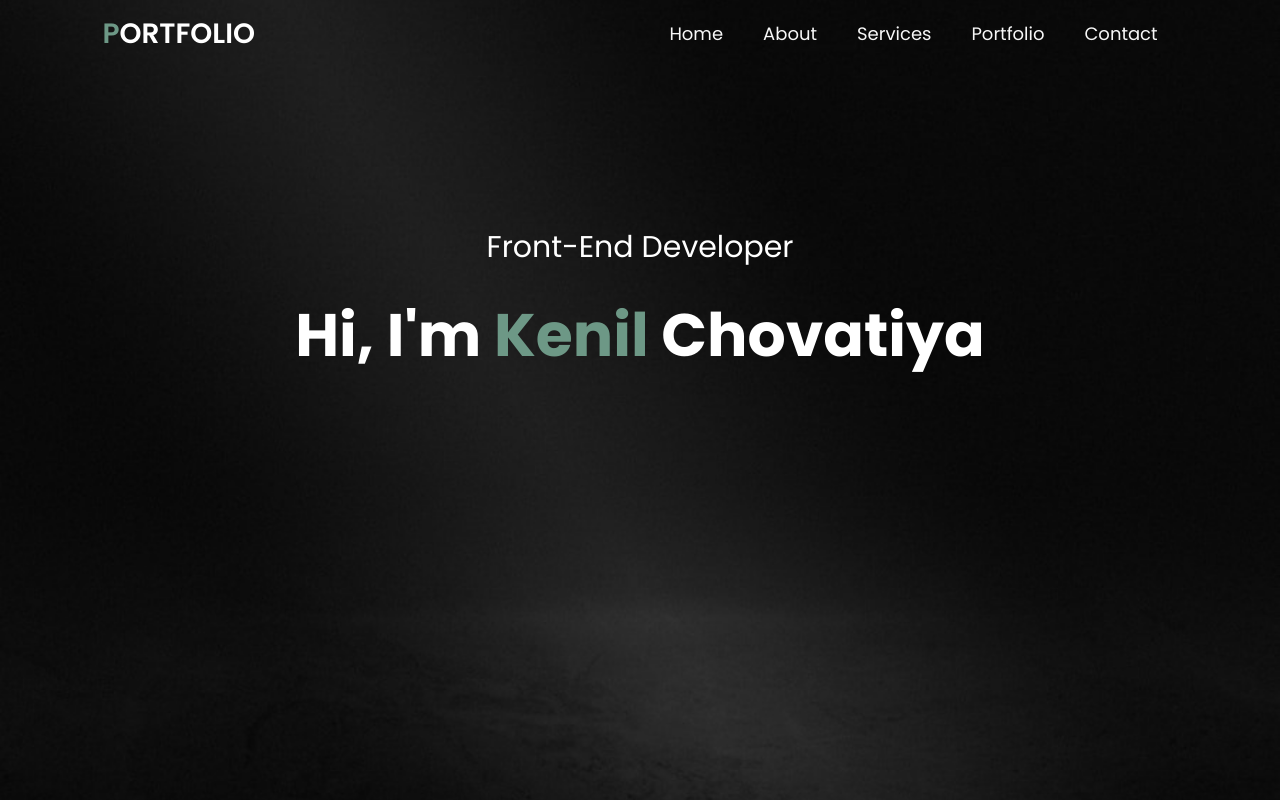
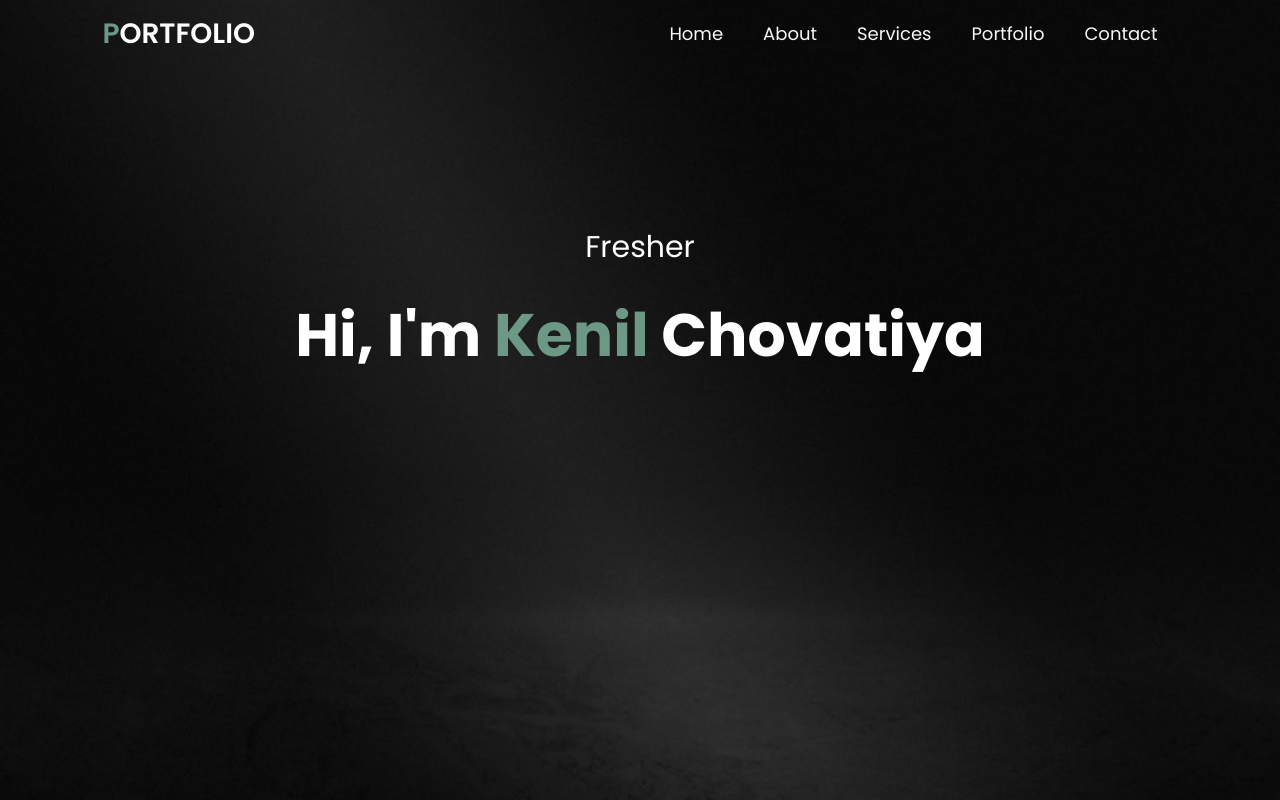
Before and after one commit to kenilchovatiya123/personal-portfolio, a React (Vite) app: page / in a window 1280 px wide. Shown: the top 800 px of the page. Built offline with nearby package versions, Linux system fonts and the light colour scheme.

Commit message:
initial commit

```diff
--- a/src/Components/Navbar/Navbar.jsx
+++ b/src/Components/Navbar/Navbar.jsx
@@ -39,7 +39,7 @@ const Navbar = () => {
                     <FontAwesomeIcon icon={faBars} className='fa-menu' onClick={openMenu} />
                 </nav>
                 <div className="header-text">
-                    <p>Front-End Developer</p>
+                    <p>Fresher</p>
                     <h1>Hi, I'm <span>Kenil</span> Chovatiya</h1>
                 </div>
             </div>
```
